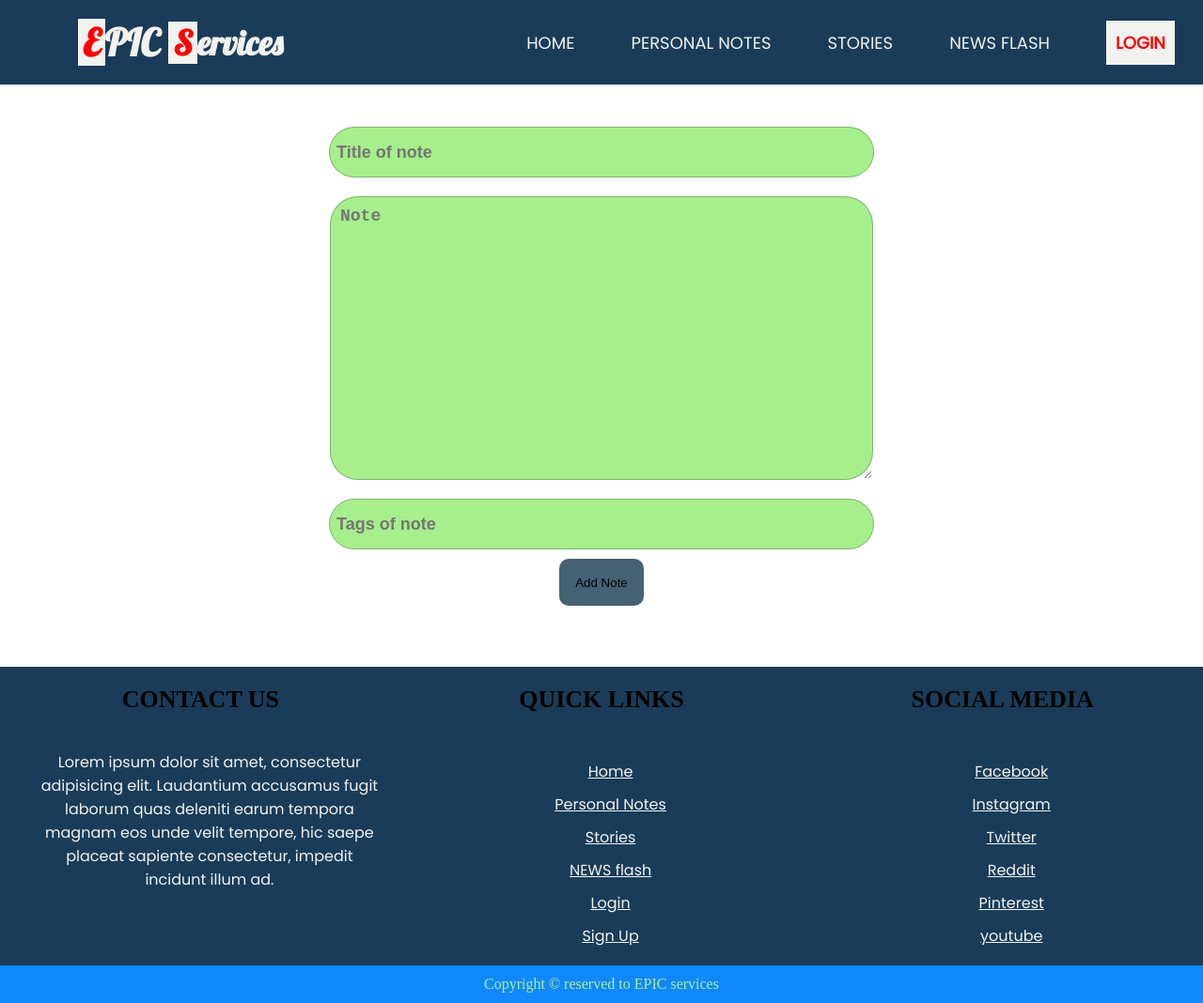
After one commit to DeveloperRaj/EPIC-services, a PHP site: page /notes/public/add.php in a window 1280 px wide. The commit adds this page. Shown: the whole page at 94% size. Run offline with PHP 8.4, Linux system fonts and the light colour scheme; some web fonts are replaced.

Commit message:
add notes page added

```diff
--- a/index.php
+++ b/index.php
@@ -1,10 +1,12 @@
 <!DOCTYPE html>
 <html>
 <head>
-	<title>SPrime Services</title>
+	<title>EPIC Services</title>
 	<link rel="stylesheet" type="text/css" href="css/style.css">
 	<link rel="stylesheet" href="https://use.fontawesome.com/releases/v5.8.2/css/all.css" integrity="sha384-oS3vJWv+0UjzBfQzYUhtDYW+Pj2yciDJxpsK1OYPAYjqT085Qq/1cq5FLXAZQ7Ay" crossorigin="anonymous">
 	<meta name="viewport" content="width=device-width, initial-scale=1.0">
+	<link rel="stylesheet" href="./public/styles/header.css">
+	<link rel="stylesheet" href="./public/styles/footer.css">
 </head>
 <body>
 
--- /dev/null
+++ b/public/add.php
@@ -0,0 +1,33 @@
+<!DOCTYPE html>
+<html>
+<head>
+	<title>Personal Notes</title>
+	<meta name="viewport" content="width=device-width, initial-scale=1.0">
+	<link rel="stylesheet" href="../public/styles/header.css">
+	<link rel="stylesheet" href="../public/styles/footer.css">
+	<link rel="stylesheet" href="styles/add.css">
+</head>
+<body>
+	<?php
+		include 'header.php';
+	?>
+
+
+	<section class="add-note-container">
+		<section class="form-container">
+			<form method="post">
+				<input type="text" class="inp" placeholder="Title of note">
+				<textarea class="inp" placeholder="Note"></textarea>
+				<input type="text" class="inp" placeholder="Tags of note">
+				<button type="submit" class="btn">Add Note</button>
+			</form>
+		</section>
+	</section>
+
+
+	<?php
+		include 'footer.php';
+	?>
+
+</body>
+</html>
--- a/public/footer.php
+++ b/public/footer.php
@@ -2,7 +2,6 @@
 <html lang="en">
 <head>
 	<meta charset="UTF-8">
-	<link rel="stylesheet" href="/todolist/public/styles/footer.css">
 	<title></title>
 </head>
 <body>
--- a/public/header.php
+++ b/public/header.php
@@ -1,8 +1,7 @@
 <!DOCTYPE html>
 <html>
 <head>
-	<title>SPrime Services</title>
-	<link rel="stylesheet" type="text/css" href="/todolist/public/styles/header.css">
+	<title>EPIC Services</title>
 </head>
 <body>
 
@@ -12,8 +11,8 @@
 			<button onclick="toggleMenu()">Menu</button>
 		</section>
 		<section class="navigation" id="nav">
-			<a href="../index.php">Home</a>
-			<a href="notes/">Personal Notes</a>
+			<a href="index.php">Home</a>
+			<a href="notes.php">Personal Notes</a>
 			<a href="#">Stories</a>
 			<a href="#">News Flash</a>
 			<a href="#" style="color: red; background-color: rgb(242,242,240);padding: 10px 10px 10px 10px;font-weight: bolder;">Login</a>
--- /dev/null
+++ b/public/styles/add.css
@@ -0,0 +1,62 @@
+.add-note-container {
+	width: 100%;
+	min-height: 600px;
+	display: flex;
+	justify-content: center;
+	align-items: center;
+}
+
+.form-container {
+	width: 50%;
+	/*height: 500px;*/
+	/*border: 1px solid rgba(30, 30, 30, 0.5);*/
+}
+
+form {
+	height: 100%;
+	display: flex;
+	flex-direction: column;
+	align-items: center;
+	justify-content: space-around;
+}
+
+.inp {
+	width: calc(90% - 7px);
+	padding-left: 7px;
+	border: 1px solid rgba(40, 40, 40, 0.3);
+	background-color: rgba(166,239,140);
+	border-radius: 30px;
+	font-weight: bold;
+	font-size: 18px;
+	margin-top: 10px;
+	margin-bottom: 10px;
+}
+
+.inp:nth-child(1) {
+	height: 50px;
+}
+
+.inp:nth-child(2) {
+	height: calc(300px - 20px);
+	width: calc(90% - 20px);
+	padding: 10px;
+}
+
+.inp:nth-child(3) {
+	height: 50px;
+}
+
+.btn {
+	width: 90px;
+	height: 50px;
+	background-color: rgb(70, 97, 116);
+	border: none;
+	border-radius: 10px;
+	margin-bottom: 10px;
+}
+
+@media only screen and (max-width: 600px) {
+	.form-container {
+		width: 90%;
+	}
+}
```
Also changed, not shown: notes.php (renamed from notes/index.php, +6 -4 lines), notes/add.php (deleted, +0 -24 lines), css/notes.css (renamed from notes/style/notes.css), notes/style/add.css (deleted).
